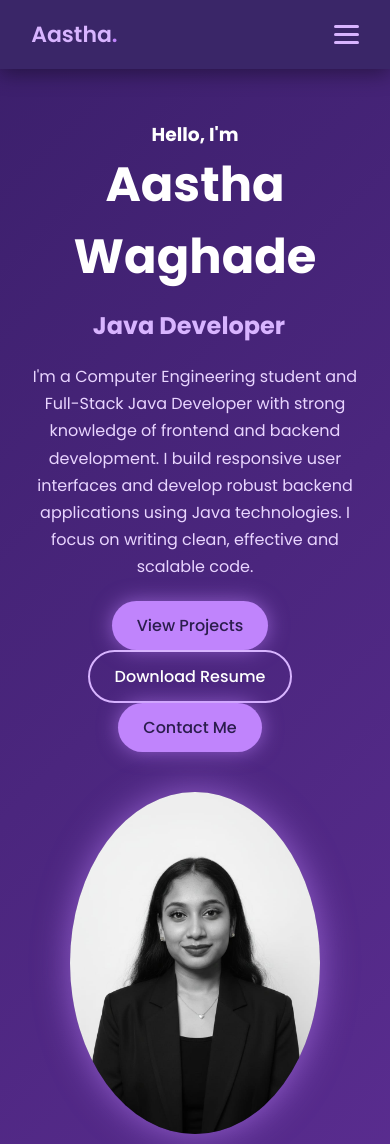
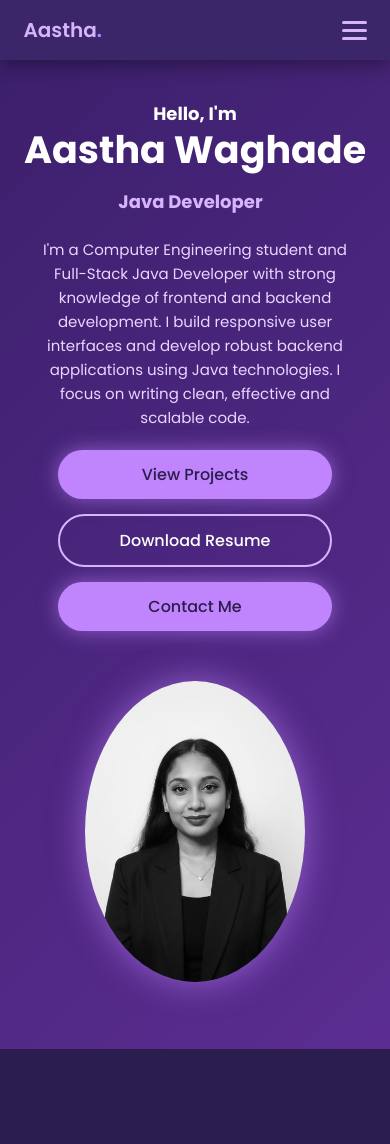
Before and after one commit to aastha-waghade/portfolio-website, a plain HTML site: page index.html in a window 390 px wide. Shown: the top 1144 px of the page. Drawn offline with Linux system fonts and the light colour scheme.

Commit message:
Improved mobile responsiveness

```diff
--- a/style.css
+++ b/style.css
@@ -337,4 +337,64 @@ display:flex;
 .nav-links li{
 margin:15px 0;
 }
+}/* ================= IMPROVED MOBILE DESIGN ================= */
+
+@media(max-width:768px){
+
+/* Reduce hero padding */
+.hero{
+padding:100px 6% 60px 6%;
 }
+
+/* Better heading sizes */
+.hero h1{
+font-size:38px;
+line-height:1.2;
+}
+
+.hero h3{
+font-size:18px;
+}
+
+.role{
+font-size:18px;
+}
+
+/* Improve paragraph readability */
+.hero p{
+font-size:15px;
+line-height:1.6;
+padding:0 5px;
+}
+
+/* Stack buttons properly */
+.hero-buttons{
+display:flex;
+flex-direction:column;
+align-items:center;
+gap:15px;
+margin-top:20px;
+}
+
+.btn{
+width:80%;
+text-align:center;
+margin:0;
+}
+
+/* Improve image spacing */
+.hero img{
+width:220px;
+margin-top:50px;
+}
+
+/* Navbar spacing */
+.navbar{
+padding:15px 6%;
+}
+
+.logo{
+font-size:20px;
+}
+
+}
```
